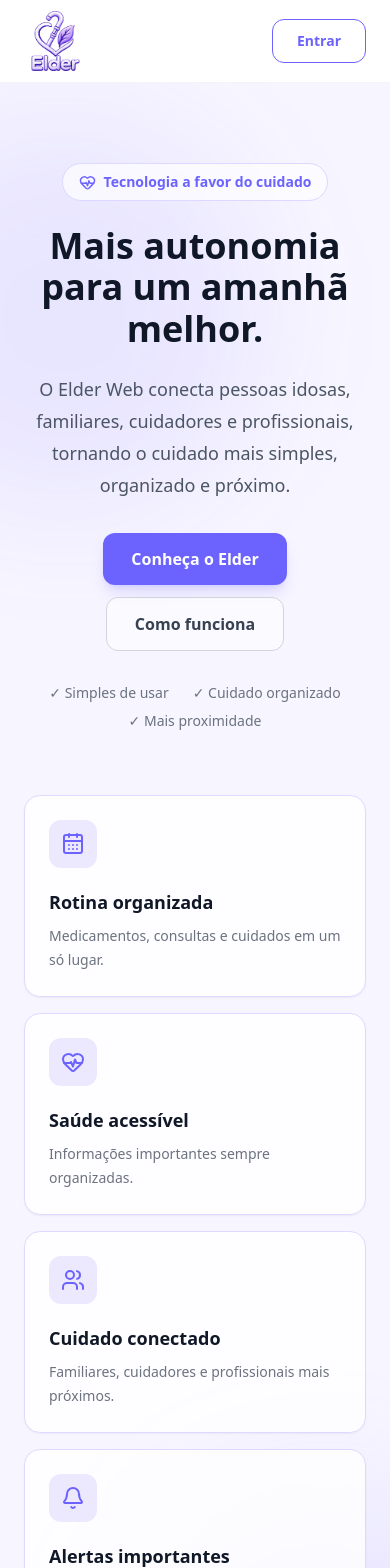
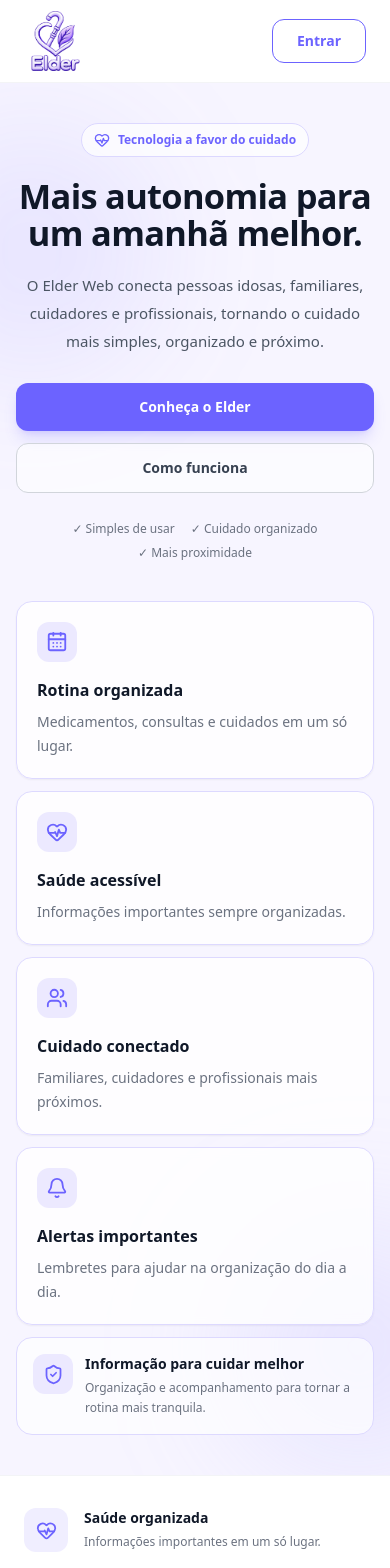
Before and after one commit to MixuriM/Elder_Web, a React (Vite) app in the folder frontend/: page / in a window 390 px wide. Shown: the top 1568 px of the page. Built offline with nearby package versions, Linux system fonts and the light colour scheme; no server answers.

Commit message:
feat: adiciona folhas decorativas ao HeroSection para melhorar a estética

```diff
--- a/frontend/src/components/landing/HeroSection.tsx
+++ b/frontend/src/components/landing/HeroSection.tsx
@@ -7,6 +7,9 @@ import {
   type LucideIcon,
 } from "lucide-react";
 
+import folhasDecorativas from "../../Img/folha_inicioE.png";
+import folhasDecorativa from "../../Img/folha_inicioD.png";
+
 export type HeroProps = {
   headline: string;
   subheadline: string;
@@ -14,7 +17,6 @@ export type HeroProps = {
   onCtaClick?: () => void;
 };
 
-// Cards apresentados no lado direito
 const recursos = [
   {
     Icone: CalendarDays,
@@ -48,129 +50,229 @@ function HeroSection({
     <section
       className="
         relative
+        w-full
         overflow-hidden
-
         bg-[#F7F5FF]
-
-        px-6
-        py-20
-
+        px-4
+        py-10
         transition-colors
         duration-300
 
-        md:px-10
+        sm:px-6
+        sm:py-12
+
+        md:px-8
+        md:py-14
+
+        lg:px-10
+        lg:py-20
 
         dark:bg-[#141420]
       "
     >
-      {/* Decoração suave */}
-      <div
+      {/* ==================================================
+          FOLHAS DECORATIVAS
+          Escondidas no celular para não atrapalhar o conteúdo
+      ================================================== */}
+
+      {/* Folha esquerda */}
+      <img
+        src={folhasDecorativas}
+        alt=""
+        aria-hidden="true"
         className="
           pointer-events-none
           absolute
-          -left-32
+          left-0
+          top-1/2
+          z-[1]
+          hidden
+          w-[220px]
+          -translate-x-[30%]
+          -translate-y-1/2
+          opacity-25
+
+          lg:block
+
+          xl:w-[280px]
+
+          dark:opacity-35
+        "
+      />
+
+      {/* Folha direita */}
+      <img
+        src={folhasDecorativa}
+        alt=""
+        aria-hidden="true"
+        className="
+          pointer-events-none
+          absolute
+          bottom-[-40px]
+          right-0
+          z-[1]
+          hidden
+          w-[220px]
+          translate-x-[35%]
+          opacity-20
+
+          lg:block
+
+          xl:w-[280px]
+
+          dark:opacity-30
+        "
+      />
+
+      {/* ==================================================
+          LUZES DECORATIVAS
+      ================================================== */}
+
+      <div
+        aria-hidden="true"
+        className="
+          pointer-events-none
+          absolute
+          -left-24
           top-10
-
-          h-96
-          w-96
-
+          h-64
+          w-64
           rounded-full
-
           bg-[#6C63FF]/10
           blur-3xl
+
+          sm:h-80
+          sm:w-80
+
+          lg:-left-32
+          lg:h-96
+          lg:w-96
 
           dark:bg-[#6C63FF]/5
         "
       />
 
       <div
+        aria-hidden="true"
         className="
           pointer-events-none
           absolute
-          -right-32
+          -right-24
           bottom-0
-
-          h-96
-          w-96
-
+          h-64
+          w-64
           rounded-full
-
           bg-[#AFA9FF]/20
           blur-3xl
+
+          sm:h-80
+          sm:w-80
+
+          lg:-right-32
+          lg:h-96
+          lg:w-96
 
           dark:bg-[#6C63FF]/10
         "
       />
 
+      {/* ==================================================
+          CONTEÚDO PRINCIPAL
+      ================================================== */}
+
       <div
         className="
           relative
           z-10
-
           mx-auto
           grid
+          w-full
           max-w-7xl
+          grid-cols-1
+          items-center
+          gap-10
 
-          items-center
-          gap-16
+          md:gap-12
 
           lg:grid-cols-[1fr_0.9fr]
+          lg:gap-14
+
+          xl:gap-16
         "
       >
-        {/* Lado esquerdo */}
+        {/* ==================================================
+            LADO ESQUERDO
+        ================================================== */}
+
         <div
           className="
+            min-w-0
             text-center
 
             lg:text-left
           "
         >
-          {/* Destaque */}
+          {/* Etiqueta */}
           <div
             className="
               inline-flex
+              max-w-full
               items-center
+              justify-center
               gap-2
-
               rounded-full
-
               border
               border-[#DCD8FF]
-
               bg-white/70
-
-              px-4
+              px-3
               py-2
-
-              text-sm
+              text-xs
               font-bold
               text-[#6C63FF]
+
+              sm:px-4
+              sm:text-sm
 
               dark:border-white/10
               dark:bg-white/5
               dark:text-[#A7A2FF]
             "
           >
-            <HeartPulse size={17} />
-            Tecnologia a favor do cuidado
+            <HeartPulse
+              size={16}
+              className="shrink-0"
+            />
+
+            <span>
+              Tecnologia a favor do cuidado
+            </span>
           </div>
 
-          {/* Título */}
+          {/* ==================================================
+              TÍTULO
+          ================================================== */}
+
           <h1
             className="
               mx-auto
-              mt-6
+              mt-5
               max-w-2xl
-
-              text-4xl
+              break-words
+              text-[2.15rem]
               font-bold
-              leading-[1.15]
-
+              leading-[1.08]
+              tracking-[-0.02em]
               text-[#101828]
 
+              sm:mt-6
+              sm:text-4xl
+
               md:text-5xl
+
               lg:mx-0
-              lg:text-6xl
+              lg:text-5xl
+
+              xl:text-6xl
 
               dark:text-white
             "
@@ -178,17 +280,24 @@ function HeroSection({
             {headline}
           </h1>
 
-          {/* Descrição */}
+          {/* ==================================================
+              DESCRIÇÃO
+          ================================================== */}
+
           <p
             className="
               mx-auto
-              mt-6
+              mt-5
               max-w-xl
+              text-[15px]
+              leading-7
+              text-gray-600
 
-              text-lg
-              leading-8
+              sm:mt-6
+              sm:text-base
 
-              text-gray-600
+              md:text-lg
+              md:leading-8
 
               lg:mx-0
 
@@ -198,41 +307,52 @@ function HeroSection({
             {subheadline}
           </p>
 
-          {/* Botões */}
+          {/* ==================================================
+              BOTÕES
+          ================================================== */}
+
           <div
             className="
-              mt-8
+              mx-auto
+              mt-7
               flex
+              w-full
+              max-w-md
               flex-col
-              items-center
               gap-3
 
+              sm:mt-8
+              sm:max-w-none
               sm:flex-row
               sm:justify-center
 
+              lg:mx-0
               lg:justify-start
             "
           >
+            {/* Botão principal */}
             <button
               type="button"
               onClick={onCtaClick}
               className="
+                w-full
                 rounded-xl
-
                 bg-[#6C63FF]
-
-                px-7
+                px-6
                 py-3.5
-
-                text-base
+                text-sm
                 font-bold
                 text-white
-
                 shadow-lg
                 shadow-[#6C63FF]/20
-
                 transition
                 duration-300
+
+                active:scale-[0.98]
+
+                sm:w-auto
+                sm:px-7
+                sm:text-base
 
                 hover:-translate-y-0.5
                 hover:bg-[#5C54E8]
@@ -244,30 +364,35 @@ function HeroSection({
               {ctaText}
             </button>
 
+            {/* Botão secundário */}
             <button
               type="button"
               onClick={() =>
-                document.getElementById("como-funciona")?.scrollIntoView({
-                  behavior: "smooth",
-                })
+                document
+                  .getElementById("como-funciona")
+                  ?.scrollIntoView({
+                    behavior: "smooth",
+                  })
               }
               className="
+                w-full
                 rounded-xl
-
                 border
                 border-gray-300
-
                 bg-white/60
-
-                px-7
+                px-6
                 py-3.5
-
-                text-base
+                text-sm
                 font-bold
                 text-gray-700
-
                 transition
                 duration-300
+
+                active:scale-[0.98]
+
+                sm:w-auto
+                sm:px-7
+                sm:text-base
 
                 hover:border-[#6C63FF]
                 hover:text-[#6C63FF]
@@ -275,7 +400,6 @@ function HeroSection({
                 dark:border-white/15
                 dark:bg-white/5
                 dark:text-gray-200
-
                 dark:hover:border-[#8B84FF]
                 dark:hover:text-[#A7A2FF]
               "
@@ -284,37 +408,60 @@ function HeroSection({
             </button>
           </div>
 
-          {/* Pequenas informações */}
+          {/* ==================================================
+              BENEFÍCIOS
+          ================================================== */}
+
           <div
             className="
-              mt-8
+              mx-auto
+              mt-7
               flex
+              max-w-lg
               flex-wrap
               justify-center
-              gap-x-6
+              gap-x-4
               gap-y-2
-
-              text-sm
+              text-xs
               text-gray-500
 
+              sm:mt-8
+              sm:gap-x-6
+              sm:text-sm
+
+              lg:mx-0
               lg:justify-start
 
               dark:text-gray-400
             "
           >
-            <span>✓ Simples de usar</span>
-            <span>✓ Cuidado organizado</span>
-            <span>✓ Mais proximidade</span>
+            <span className="whitespace-nowrap">
+              ✓ Simples de usar
+            </span>
+
+            <span className="whitespace-nowrap">
+              ✓ Cuidado organizado
+            </span>
+
+            <span className="whitespace-nowrap">
+              ✓ Mais proximidade
+            </span>
           </div>
         </div>
 
-        {/* Lado direito */}
+        {/* ==================================================
+            LADO DIREITO / CARDS
+        ================================================== */}
+
         <div
           className="
             grid
-            gap-4
+            min-w-0
+            grid-cols-1
+            gap-3
 
             sm:grid-cols-2
+            sm:gap-4
           "
         >
           {recursos.map(({ Icone, titulo, descricao }) => (
@@ -326,54 +473,64 @@ function HeroSection({
             />
           ))}
 
-          {/* Pequeno destaque inferior */}
+          {/* ==================================================
+              DESTAQUE INFERIOR
+          ================================================== */}
+
           <div
             className="
               flex
-              items-center
-              gap-4
-
+              min-w-0
+              items-start
+              gap-3
               rounded-2xl
-
               border
               border-[#DDD9FF]
-
               bg-white/70
-
-              p-5
+              p-4
 
               sm:col-span-2
+              sm:items-center
+              sm:gap-4
+              sm:p-5
 
               dark:border-white/10
               dark:bg-white/5
             "
           >
+            {/* Ícone */}
             <div
               className="
                 flex
-                h-11
-                w-11
+                h-10
+                w-10
                 shrink-0
                 items-center
                 justify-center
-
                 rounded-xl
-
                 bg-[#ECE9FF]
                 text-[#6C63FF]
+
+                sm:h-11
+                sm:w-11
 
                 dark:bg-[#292740]
                 dark:text-[#A7A2FF]
               "
             >
-              <ShieldCheck size={22} />
+              <ShieldCheck size={21} />
             </div>
 
-            <div>
+            {/* Texto */}
+            <div className="min-w-0">
               <p
                 className="
+                  text-sm
                   font-bold
+                  leading-5
                   text-[#101828]
+
+                  sm:text-base
 
                   dark:text-white
                 "
@@ -384,8 +541,12 @@ function HeroSection({
               <p
                 className="
                   mt-1
-                  text-sm
+                  text-xs
+                  leading-5
                   text-gray-500
+
+                  sm:text-sm
+                  sm:leading-6
 
                   dark:text-gray-400
                 "
@@ -401,33 +562,39 @@ function HeroSection({
   );
 }
 
+/* ==================================================
+   CARD
+================================================== */
+
 type CardRecursoProps = {
   Icone: LucideIcon;
   titulo: string;
   descricao: string;
 };
 
-function CardRecurso({ Icone, titulo, descricao }: CardRecursoProps) {
+function CardRecurso({
+  Icone,
+  titulo,
+  descricao,
+}: CardRecursoProps) {
   return (
     <article
       className="
-        min-h-[180px]
-
+        min-w-0
         rounded-2xl
-
         border
         border-[#DDD9FF]
-
         bg-white/80
-
-        p-6
-
+        p-5
         shadow-sm
-
         backdrop-blur-sm
-
         transition
         duration-300
+
+        sm:min-h-[170px]
+        sm:p-6
+
+        lg:min-h-[180px]
 
         hover:-translate-y-1
         hover:shadow-md
@@ -436,34 +603,42 @@ function CardRecurso({ Icone, titulo, descricao }: CardRecursoProps) {
         dark:bg-[#1A1A27]/90
       "
     >
+      {/* Ícone */}
       <div
         className="
           flex
-          h-12
-          w-12
+          h-10
+          w-10
           items-center
           justify-center
-
           rounded-xl
-
           bg-[#ECE9FF]
           text-[#6C63FF]
+
+          sm:h-12
+          sm:w-12
 
           dark:bg-[#292740]
           dark:text-[#A7A2FF]
         "
       >
-        <Icone size={24} />
+        <Icone
+          size={22}
+          className="sm:h-6 sm:w-6"
+        />
       </div>
 
+      {/* Título */}
       <h3
         className="
-          mt-5
+          mt-4
+          break-words
+          text-base
+          font-bold
+          text-[#101828]
 
-          text-lg
-          font-bold
-
-          text-[#101828]
+          sm:mt-5
+          sm:text-lg
 
           dark:text-white
         "
@@ -471,13 +646,13 @@ function CardRecurso({ Icone, titulo, descricao }: CardRecursoProps) {
         {titulo}
       </h3>
 
+      {/* Descrição */}
       <p
         className="
           mt-2
-
+          break-words
           text-sm
           leading-6
-
           text-gray-500
 
           dark:text-gray-400
```
Also changed, not shown: frontend/src/Img/folha_inicioD.png (added), frontend/src/Img/folha_inicioE.png (added).
